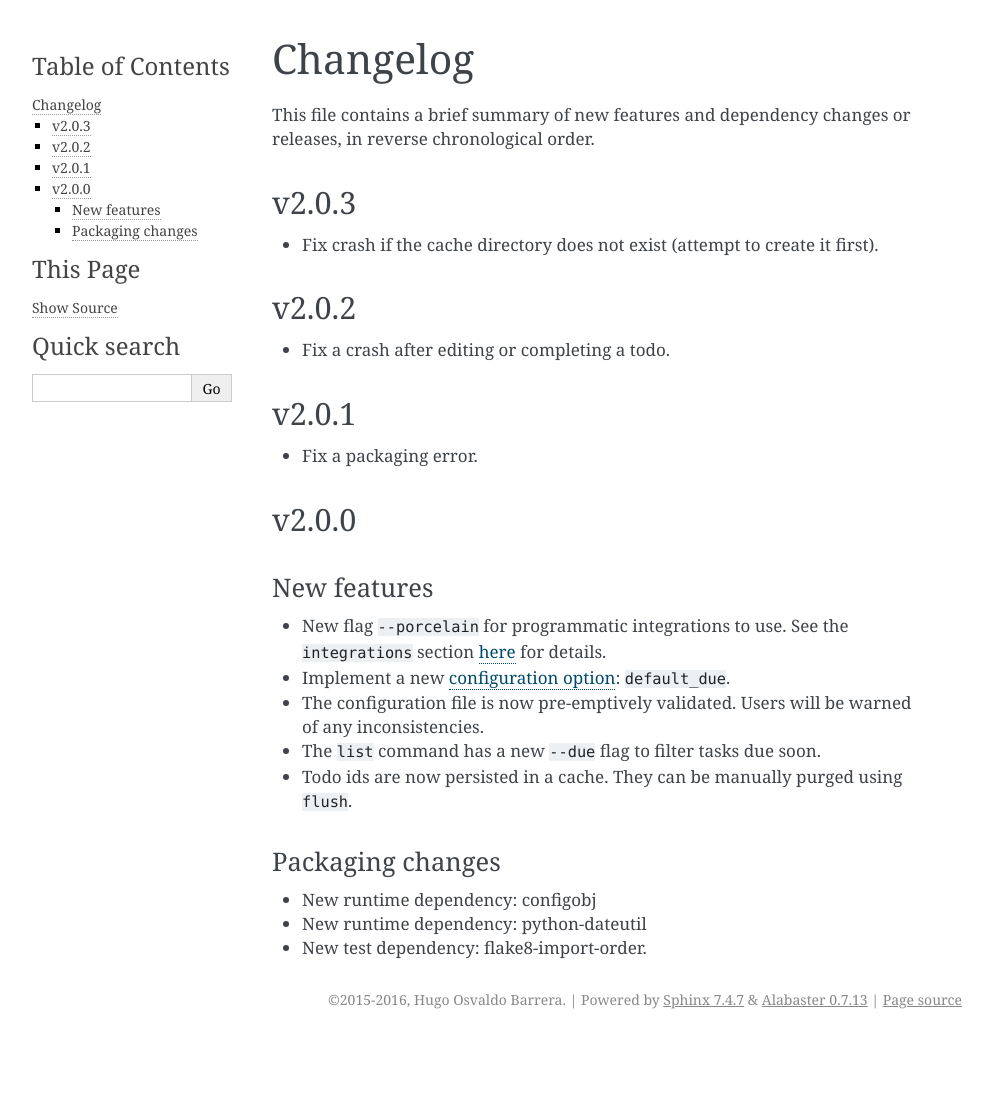
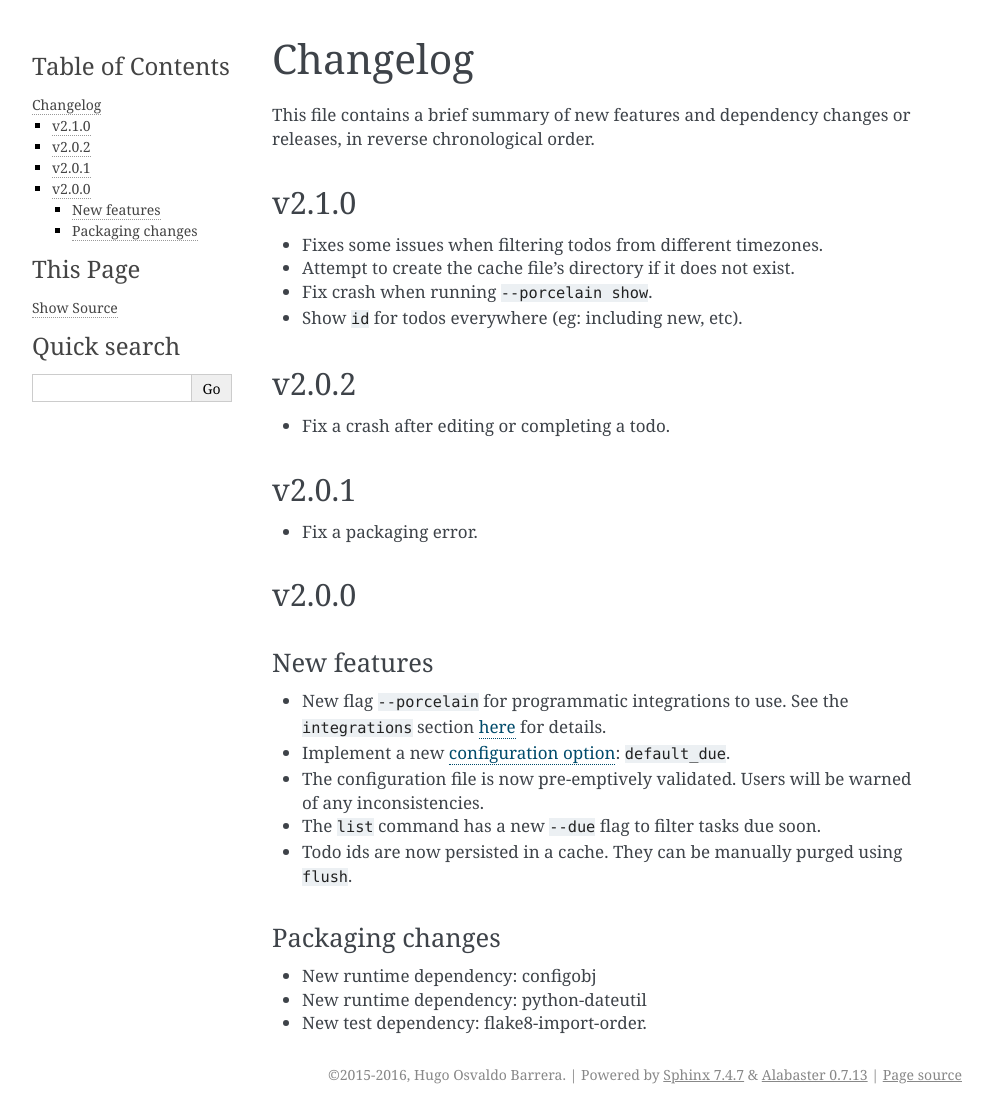
Before and after one commit to pimutils/todoman, a Sphinx documentation site: the page built from docs/changelog.rst, in a window 1280 px wide. Shown: the whole page, without its empty margins (148-1141 px from the left). Built offline with Sphinx 7.4.7, drawn with Linux system fonts in a browser that asks for light colours; the version number could not be read and is left out; before the commit the page ends 1039 px from its top, so only the background shows below that.

Commit message:
Update changelog

```diff
--- a/docs/changelog.rst
+++ b/docs/changelog.rst
@@ -4,10 +4,13 @@ Changelog
 This file contains a brief summary of new features and dependency changes or
 releases, in reverse chronological order.
 
-v2.0.3
+v2.1.0
 ------
 
-* Fix crash if the cache directory does not exist (attempt to create it first).
+* Fixes some issues when filtering todos from different timezones.
+* Attempt to create the cache file's directory if it does not exist.
+* Fix crash when running ``--porcelain show``.
+* Show ``id`` for todos everywhere (eg: including new, etc).
 
 v2.0.2
 ------
```
